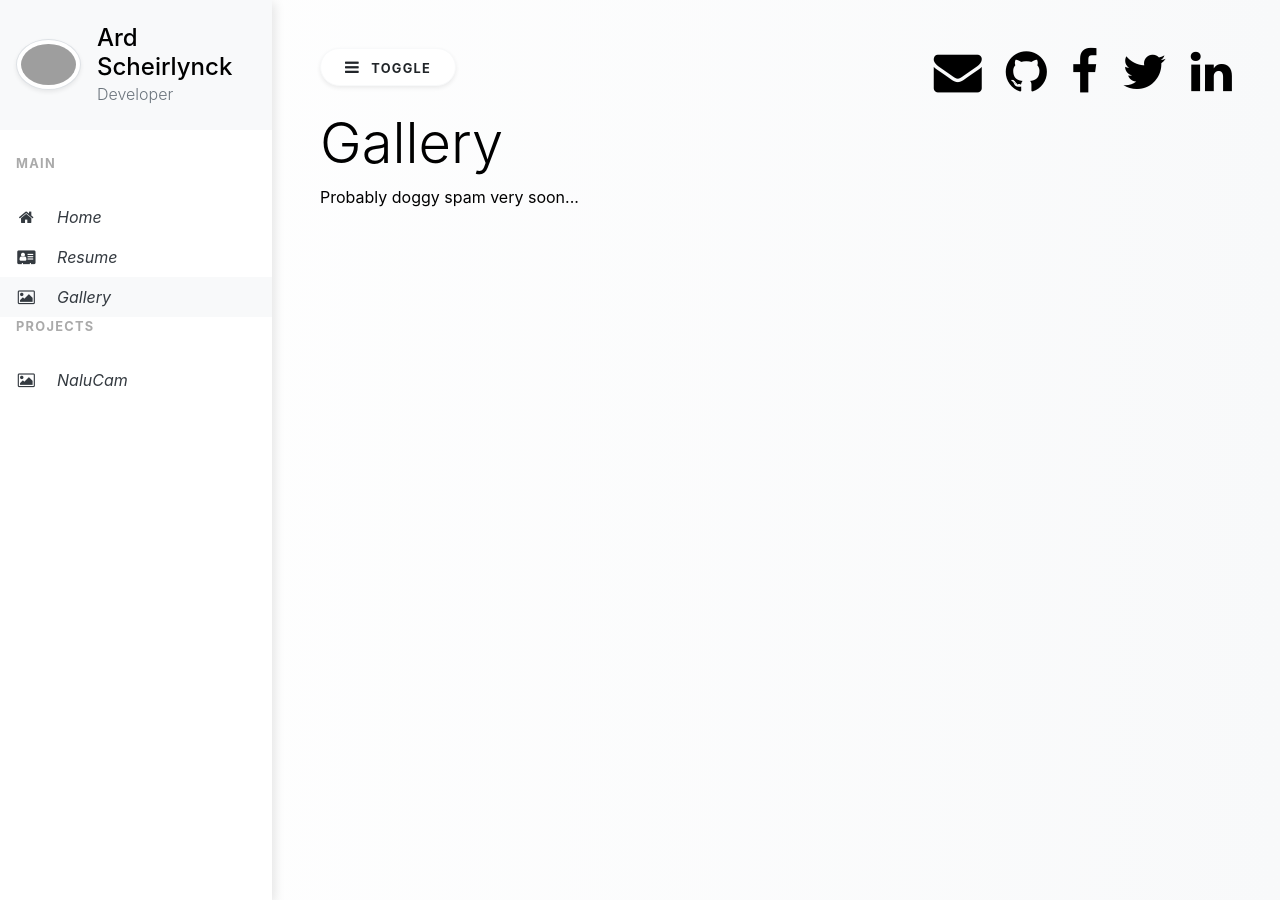
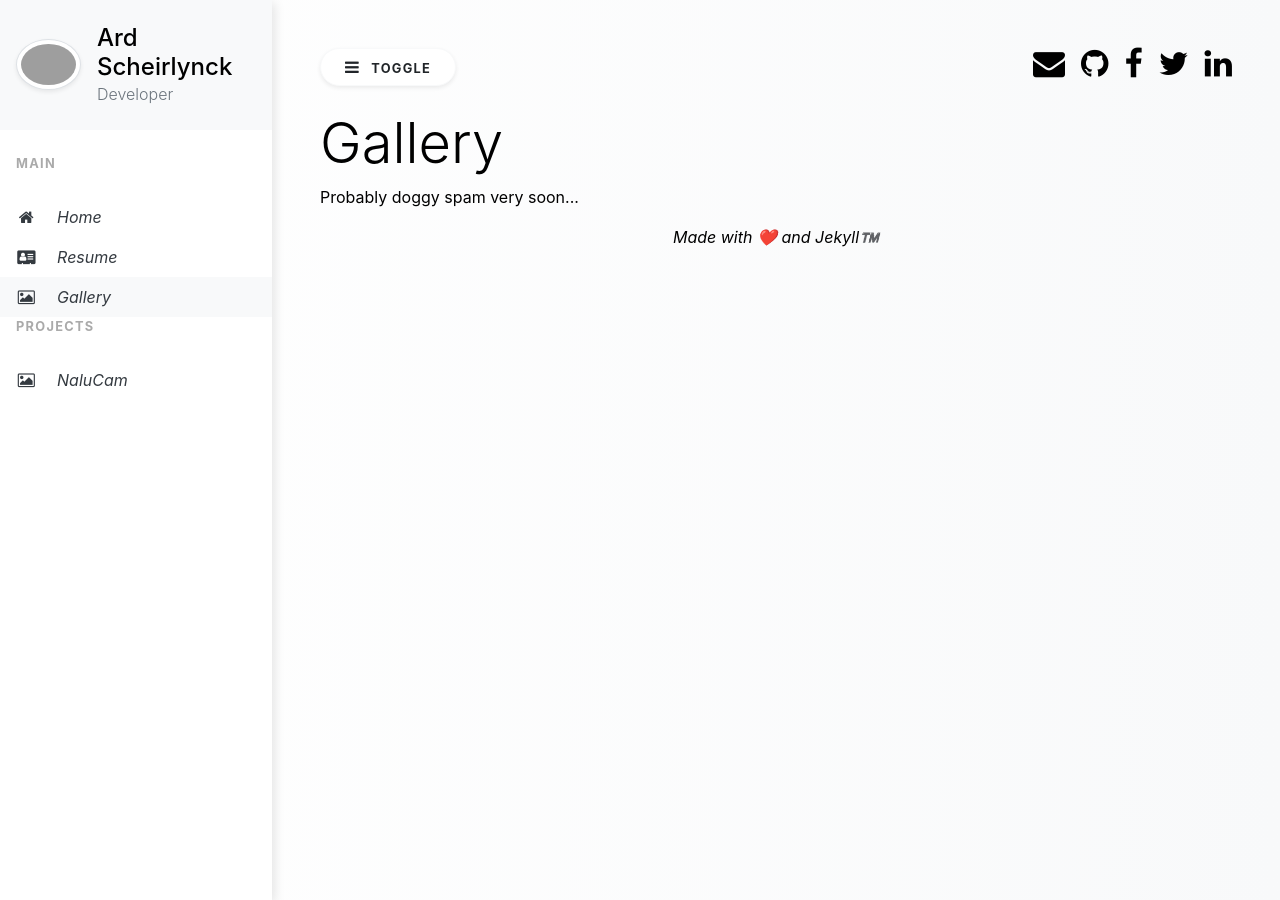
Before and after one commit to ardtieboy/ardtieboy.github.io, a Jekyll site: the page built from gallery.html, in a window 1280 px wide. Built offline with Jekyll 4.4.1, drawn with Linux system fonts in a browser that asks for light colours; grey boxes are pictures that could not be loaded.

Commit message:
minor improvements

```diff
--- a/_includes/footbar.html
+++ b/_includes/footbar.html
@@ -1,3 +1,4 @@
+<div style="font-style: italic; font-size: 1em; margin-top: 1em;" class="text-center">Made with ❤️ and Jekyll™️</div>
 <script src="/assets/js/jquery-3.3.1.min.js"></script>
 <script src="/assets/js/bootstrap.min.js"></script>
 <script src="/assets/js/navbar.js"></script>
--- a/_includes/upperbutton.html
+++ b/_includes/upperbutton.html
@@ -1,12 +1,12 @@
 <!-- Toggle button -->
 <button id="sidebarCollapse" type="button" class="btn btn-light bg-white rounded-pill shadow-sm px-4 mb-4">
-    <i class="fa fa-bars mr-2"></i>
-    <small id="toggle-button-text" class="text-uppercase font-weight-bold">Toggle</small>
+        <i class="fa fa-bars mr-2"></i>
+        <small id="toggle-button-text" class="text-uppercase font-weight-bold">Toggle</small>
 </button>
 <a href="https://www.linkedin.com/in/ard-scheirlynck-b5a26a8b/"><i id="social-icons"
-        class="fa fa-linkedin fa-3x float-right"></i></a>
-<a href="https://twitter.com/Ard_Scheirlynck"><i id="social-icons" class="fa fa-twitter fa-3x float-right"></i></a>
+                class="fa fa-linkedin fa-2x float-right"></i></a>
+<a href="https://twitter.com/Ard_Scheirlynck"><i id="social-icons" class="fa fa-twitter fa-2x float-right"></i></a>
 <a href="https://www.facebook.com/ard.scheirlynck"><i id="social-icons"
-        class="fa fa-facebook fa-3x float-right"></i></a>
-<a href="https://github.com/ardtieboy"><i id="social-icons" class="fa fa-github fa-3x float-right"></i></a>
-<a href="mailto:ard_scheirlynck@msn.com"><i id="social-icons" class="fa fa-envelope fa-3x float-right"></i></a>
+                class="fa fa-facebook fa-2x float-right"></i></a>
+<a href="https://github.com/ardtieboy"><i id="social-icons" class="fa fa-github fa-2x float-right"></i></a>
+<a href="mailto:ard_scheirlynck@msn.com"><i id="social-icons" class="fa fa-envelope fa-2x float-right"></i></a>
--- a/_sass/main.scss
+++ b/_sass/main.scss
@@ -76,6 +76,8 @@ body {
   width: 100%;
   margin-left: auto;
   margin-right: auto;
+  margin-bottom: 1em;
+  margin-top: auto;
 }
 
 @media (max-width: 768px) {
@@ -129,6 +131,7 @@ body {
 
 [id^="hoverbox"] {
   color: gainsboro;
+  margin-bottom: 0.5em;
 }
 
 #carousel-image {
--- a/index.html
+++ b/index.html
@@ -4,7 +4,7 @@ title: "Ard's homepage"
 ---
 
 <h2 class="display-4 text-black">Ard Scheirlynck</h2>
-<h3 class="font-weight-light">Developer, Geek and Editor @9lives.be</h3class="display-4 text-black">
+<h3 class="font-weight-light">Developer, Geek and Editor @9lives.be</h3 class="display-4 text-black">
 <div class="display-custom-heading text-center">About me</div>
 <div class="separator"></div>
 <div class="row text-black">
@@ -36,5 +36,4 @@ title: "Ard's homepage"
         </p>
     </div>
 </div>
-    <!-- <div class="display-custom-heading text-center">Projects</div> -->
 <div class="separator"></div>
```
Also changed, not shown: 6 other files. Lines whose indentation alone changed are shown as unchanged.
